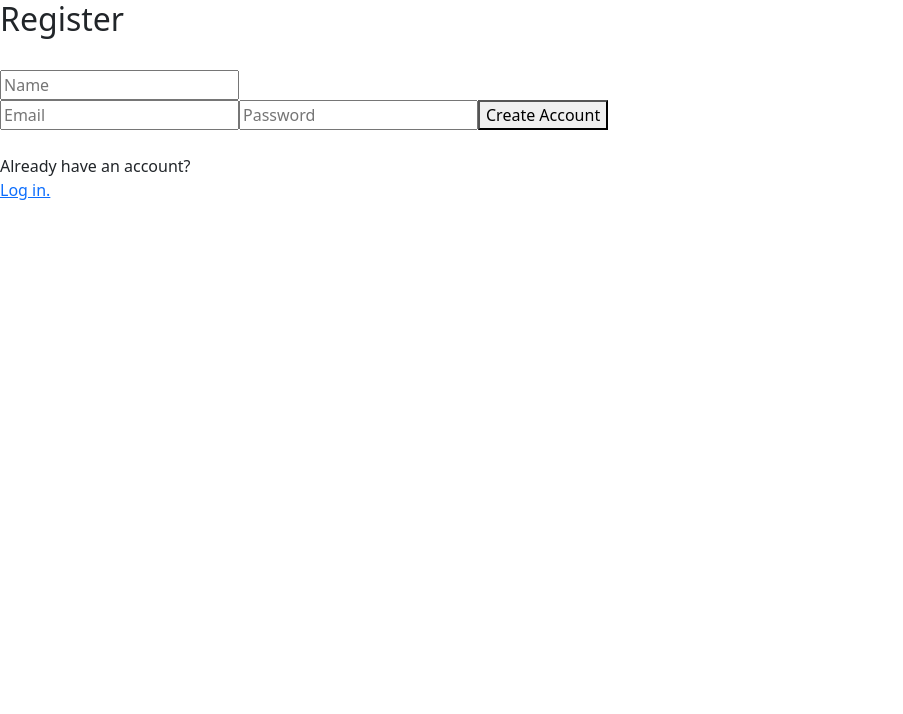
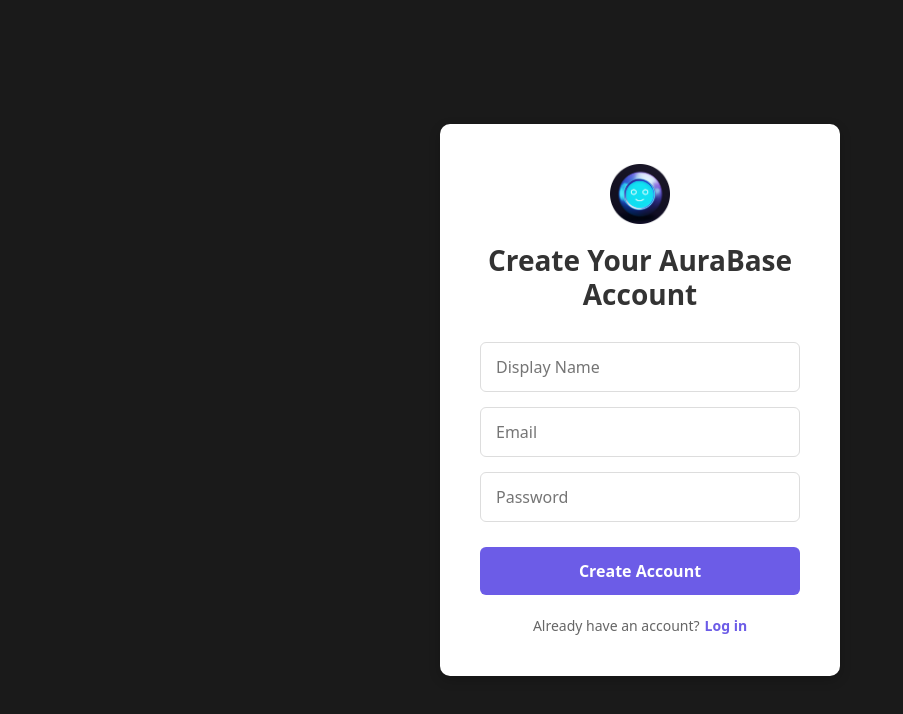
Before and after one commit to ayushgups/aura-base, a React (Create React App) app in the folder aura-base/client/: page /register in a window 1280 px wide. Shown: the top 714 px of the page, without its empty margins (0-903 px from the left). Built offline with nearby package versions, Linux system fonts and the light colour scheme.

Commit message:
new login css

```diff
--- a/aura-base/client/src/components/Login.js
+++ b/aura-base/client/src/components/Login.js
@@ -1,6 +1,7 @@
 import React, { useState}  from "react";
 import supabase from "../helper/supabaseClient";
 import { Link, useNavigate } from 'react-router-dom';
+import '../styles/Auth.css';
 
 function Login() {
     const navigate =  useNavigate();
@@ -29,21 +30,40 @@
         }
     }
 
-    return <div>
-        <h2>Log In</h2>
-        <br></br>
-        {message && <span>{message}</span>}
-        <form onSubmit={handleSubmit}>
-            <input onChange={(e) => setEmail(e.target.value)} value={email} type="email" required placeholder="Email" />
-            <br></br>
-            <input onChange={(e) => setPassword(e.target.value)} value={password} type="password" required placeholder="Password" />
-            <button type="Submit">Log In</button>
-        </form>
-        <br></br>
-        <span>Don't have an account?</span>
-        <br></br>
-        <Link to="/register">Register here.</Link>
-    </div>;
+    return (
+        <div className="auth-container">
+            <div className="auth-card">
+                <div className="auth-logo">
+                    <img src="/logo.png" alt="AuraBase" className="auth-logo-img" />
+                </div>
+                <h2 className="auth-title">Log In to AuraBase</h2>
+                {message && <div className="auth-message error">{message}</div>}
+                <form className="auth-form" onSubmit={handleSubmit}>
+                    <input
+                        className="auth-input"
+                        onChange={(e) => setEmail(e.target.value)}
+                        value={email}
+                        type="email"
+                        required
+                        placeholder="Email"
+                    />
+                    <input
+                        className="auth-input"
+                        onChange={(e) => setPassword(e.target.value)}
+                        value={password}
+                        type="password"
+                        required
+                        placeholder="Password"
+                    />
+                    <button className="auth-button" type="Submit">Log In</button>
+                </form>
+                <div className="auth-link-container">
+                    <span>Don't have an account?</span>
+                    <Link className="auth-link" to="/register">Register here</Link>
+                </div>
+            </div>
+        </div>
+    );
 }
 
 export default Login;
--- a/aura-base/client/src/components/Register.js
+++ b/aura-base/client/src/components/Register.js
@@ -1,6 +1,7 @@
 import React, { useState}  from "react";
 import supabase from "../helper/supabaseClient";
 import { Link } from 'react-router-dom';
+import '../styles/Auth.css';
 
 function Register() {
     const [email, setEmail] = useState("");
@@ -37,23 +38,58 @@
         setDisplayName("");
     }
 
-    return <div>
-        <h2>Register</h2>
-        <br></br>
-        {message && <span>{message}</span>}
-        <form onSubmit={handleSubmit}>
-            <input onChange={(e) => setDisplayName(e.target.value)} value={displayName} type="displayName" required placeholder="Name" />
-            <br></br>
-            <input onChange={(e) => setEmail(e.target.value)} value={email} type="email" required placeholder="Email" />
-            <input onChange={(e) => setPassword(e.target.value)} value={password} type="password" required placeholder="Password" />
-            <button type="Submit">Create Account</button>
-        </form>
-        <br></br>
-        {!created && <span>Already have an account?</span>}
-        {created && <span>Thanks for registering!</span>}
-        <br></br>
-        <Link to="/login">Log in.</Link>
-    </div>;
+    return (
+        <div className="auth-container">
+            <div className="auth-card">
+                <div className="auth-logo">
+                    <img src="/logo.png" alt="AuraBase" className="auth-logo-img" />
+                </div>
+                <h2 className="auth-title">Create Your AuraBase Account</h2>
+                {message && (
+                    <div className={`auth-message ${created ? 'success' : 'error'}`}>
+                        {message}
+                    </div>
+                )}
+                <form className="auth-form" onSubmit={handleSubmit}>
+                    <input
+                        className="auth-input"
+                        onChange={(e) => setDisplayName(e.target.value)}
+                        value={displayName}
+                        type="text"
+                        required
+                        placeholder="Display Name"
+                    />
+                    <input
+                        className="auth-input"
+                        onChange={(e) => setEmail(e.target.value)}
+                        value={email}
+                        type="email"
+                        required
+                        placeholder="Email"
+                    />
+                    <input
+                        className="auth-input"
+                        onChange={(e) => setPassword(e.target.value)}
+                        value={password}
+                        type="password"
+                        required
+                        placeholder="Password"
+                    />
+                    <button className="auth-button" type="Submit">Create Account</button>
+                </form>
+                <div className="auth-link-container">
+                    {!created ? (
+                        <>
+                            <span>Already have an account?</span>
+                            <Link className="auth-link" to="/login">Log in</Link>
+                        </>
+                    ) : (
+                        <span>Thanks for registering! Check your email to confirm your account.</span>
+                    )}
+                </div>
+            </div>
+        </div>
+    );
 }
 
 export default Register;
--- /dev/null
+++ b/aura-base/client/src/styles/Auth.css
@@ -0,0 +1,107 @@
+.auth-container {
+  display: flex;
+  flex-direction: column;
+  align-items: center;
+  justify-content: center;
+  min-height: 100vh;
+  background-color: #1a1a1a;
+  padding: 20px;
+}
+
+.auth-card {
+  background-color: white;
+  border-radius: 10px;
+  box-shadow: 0 4px 12px rgba(0, 0, 0, 0.2);
+  padding: 40px;
+  width: 100%;
+  max-width: 400px;
+  text-align: center;
+}
+
+.auth-logo {
+  margin-bottom: 20px;
+  display: flex;
+  justify-content: center;
+}
+
+.auth-logo-img {
+  width: 60px;
+  height: 60px;
+}
+
+.auth-title {
+  color: #333;
+  margin-bottom: 30px;
+  font-size: 28px;
+  font-weight: 600;
+}
+
+.auth-form {
+  display: flex;
+  flex-direction: column;
+  gap: 15px;
+}
+
+.auth-input {
+  padding: 12px 15px;
+  border: 1px solid #ddd;
+  border-radius: 6px;
+  font-size: 16px;
+  transition: border-color 0.3s;
+}
+
+.auth-input:focus {
+  outline: none;
+  border-color: #6c5ce7;
+}
+
+.auth-button {
+  background-color: #6c5ce7;
+  color: white;
+  border: none;
+  border-radius: 6px;
+  padding: 12px;
+  font-size: 16px;
+  font-weight: 600;
+  cursor: pointer;
+  transition: background-color 0.3s;
+  margin-top: 10px;
+}
+
+.auth-button:hover {
+  background-color: #5b4bc4;
+}
+
+.auth-message {
+  margin: 15px 0;
+  padding: 10px;
+  border-radius: 6px;
+  font-size: 14px;
+}
+
+.auth-message.error {
+  background-color: #ffebee;
+  color: #d32f2f;
+}
+
+.auth-message.success {
+  background-color: #e8f5e9;
+  color: #388e3c;
+}
+
+.auth-link-container {
+  margin-top: 20px;
+  font-size: 14px;
+  color: #666;
+}
+
+.auth-link {
+  color: #6c5ce7;
+  text-decoration: none;
+  font-weight: 600;
+  margin-left: 5px;
+}
+
+.auth-link:hover {
+  text-decoration: underline;
+}
```
Also changed, not shown: 1 other file (tests, documents, lock files or other folders).
